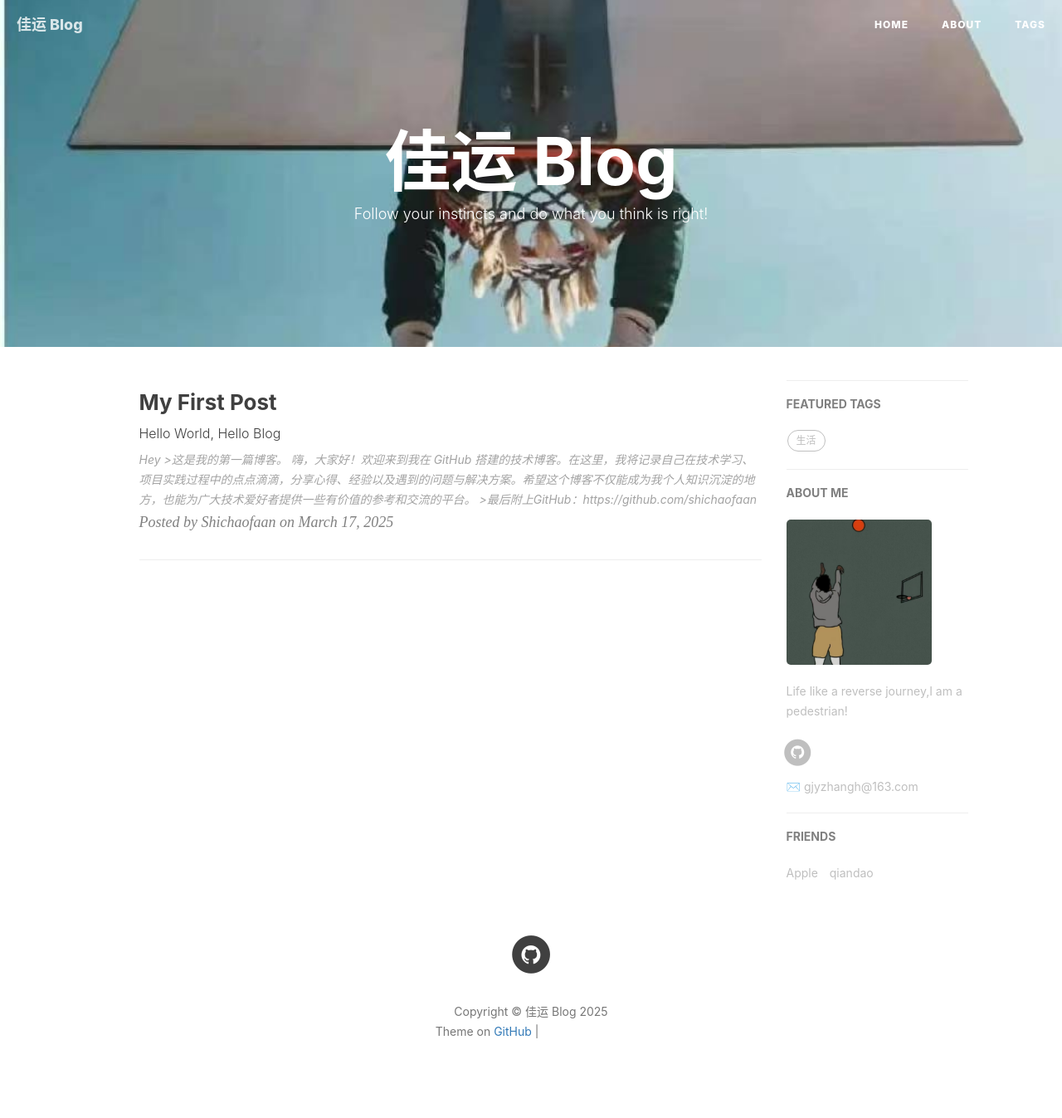
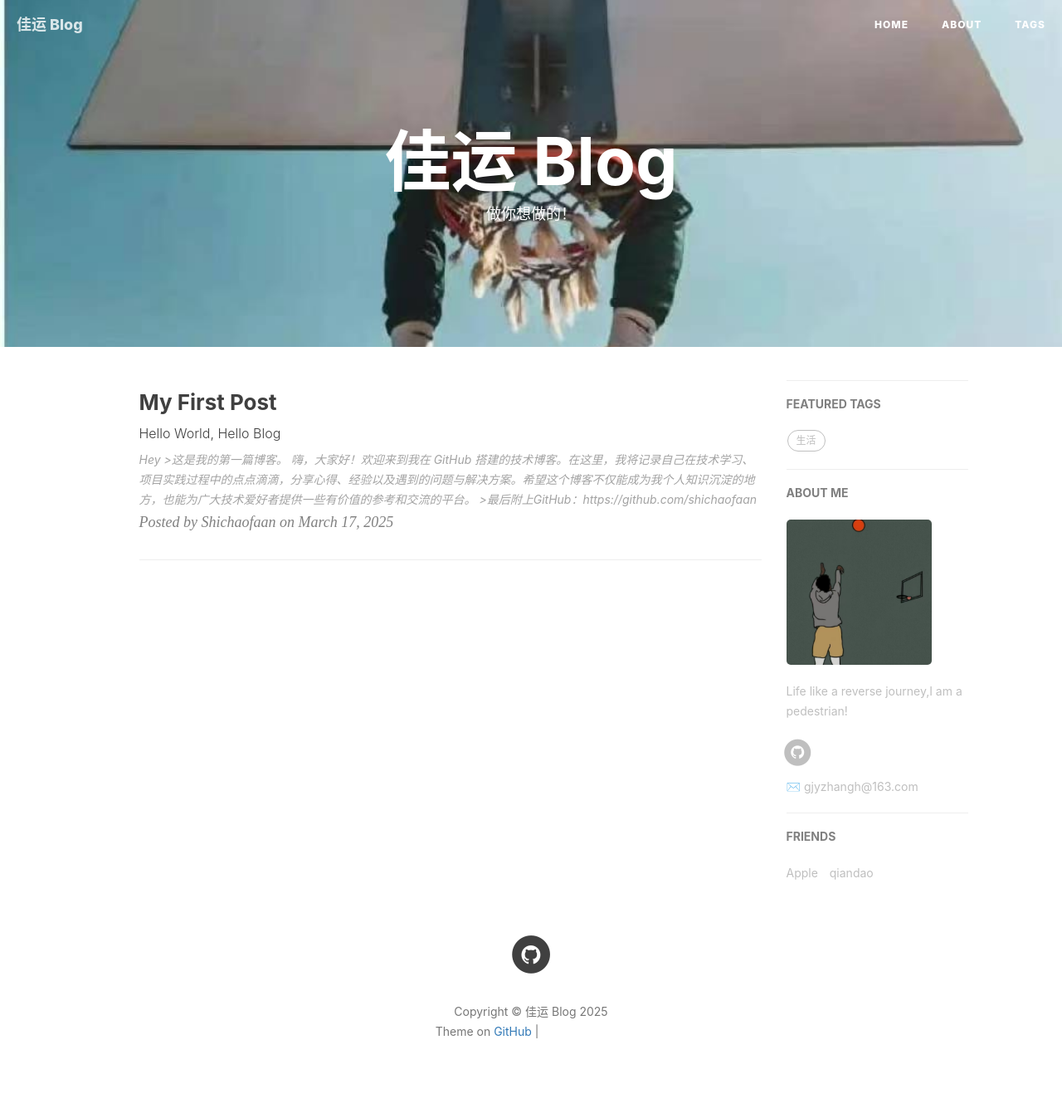
Before and after one commit to gjyAdimin2/gjyAdimin2.github.io, a Jekyll site: the page built from index.html, in a window 1280 px wide. Shown: the whole page at 83% size. Built offline with Jekyll 4.4.1, drawn with Linux system fonts in a browser that asks for light colours; nearby versions of some CDN libraries; the list of posts is cut into pages by our own code; comment, search, counter and statistics services are not loaded; grey boxes are pictures that could not be loaded.

Commit message:
Update index.html

```diff
--- a/index.html
+++ b/index.html
@@ -1,6 +1,6 @@
 ---
 layout: page
-description: "Follow your instincts and do what you think is right!"
+description: "做你想做的！"
 ---
 
 {% for post in paginator.posts %}
```
